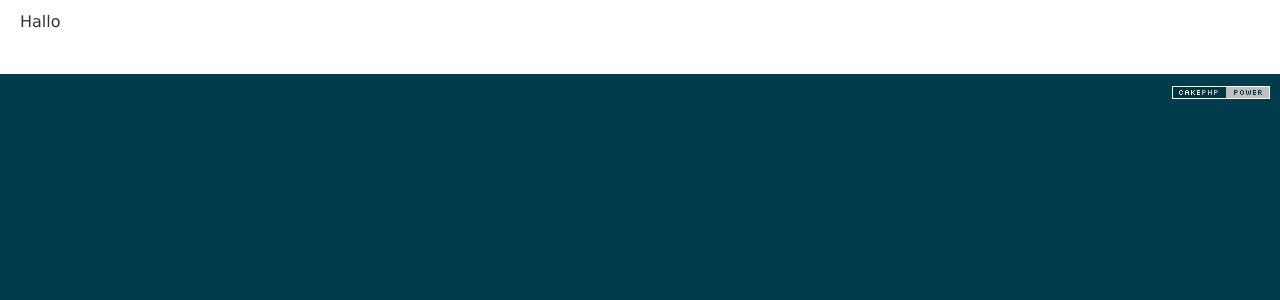
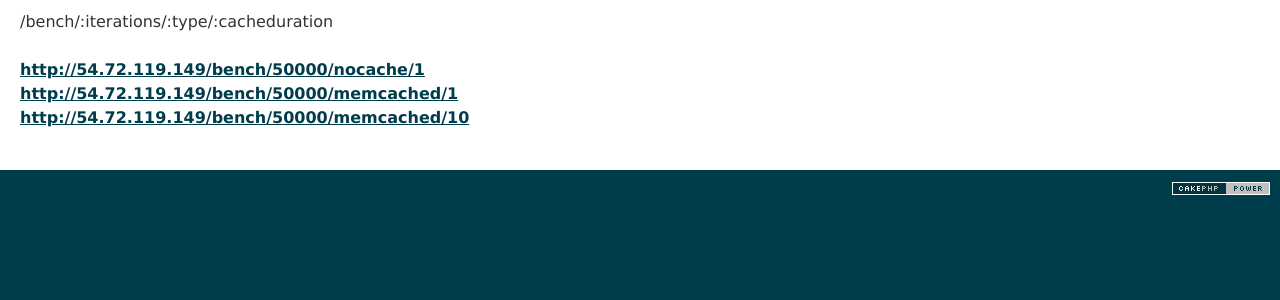
Before and after one commit to gsn-simplex/patients, a CakePHP app: the page made by app/View/Patients/bench.ctp in a window 1280 px wide. Shown: the part 48-348 px from the top of the page. Run offline with PHP 8.4 and a stand-in for CakePHP, Linux system fonts and the light colour scheme; the template is opened without the code that fills it, so the values that code supplies are empty; some libraries are stand-ins or nearby versions.

Commit message:
cache fixtures

```diff
--- a/app/Config/routes.php
+++ b/app/Config/routes.php
@@ -35,7 +35,7 @@ Router::connect('/test2', array('controller' => 'patients', 'action' => 'test2')
 
 // benchmark
 Router::connect('/bench', array('controller' => 'patients', 'action' => 'bench'));
-Router::connect('/bench/:type', array('controller' => 'patients', 'action' => 'bench'));
+Router::connect('/bench/:iterations/:type/:cacheduration', array('controller' => 'patients', 'action' => 'bench'));
 
 
 Router::connect('/cache', array('controller' => 'patients', 'action' => 'cache'));
--- a/app/View/Patients/bench.ctp
+++ b/app/View/Patients/bench.ctp
@@ -1 +1,5 @@
-Hallo
+/bench/:iterations/:type/:cacheduration<br/>
+<br/>
+<a href='http://54.72.119.149/bench/50000/nocache/1'>http://54.72.119.149/bench/50000/nocache/1</a><br/>
+<a href='http://54.72.119.149/bench/50000/memcached/1'>http://54.72.119.149/bench/50000/memcached/1</a><br/>
+<a href='http://54.72.119.149/bench/50000/memcached/10'>http://54.72.119.149/bench/50000/memcached/10</a><br/>
```
Also changed, not shown: app/Controller/PatientsController.php (+14 -1 lines).
